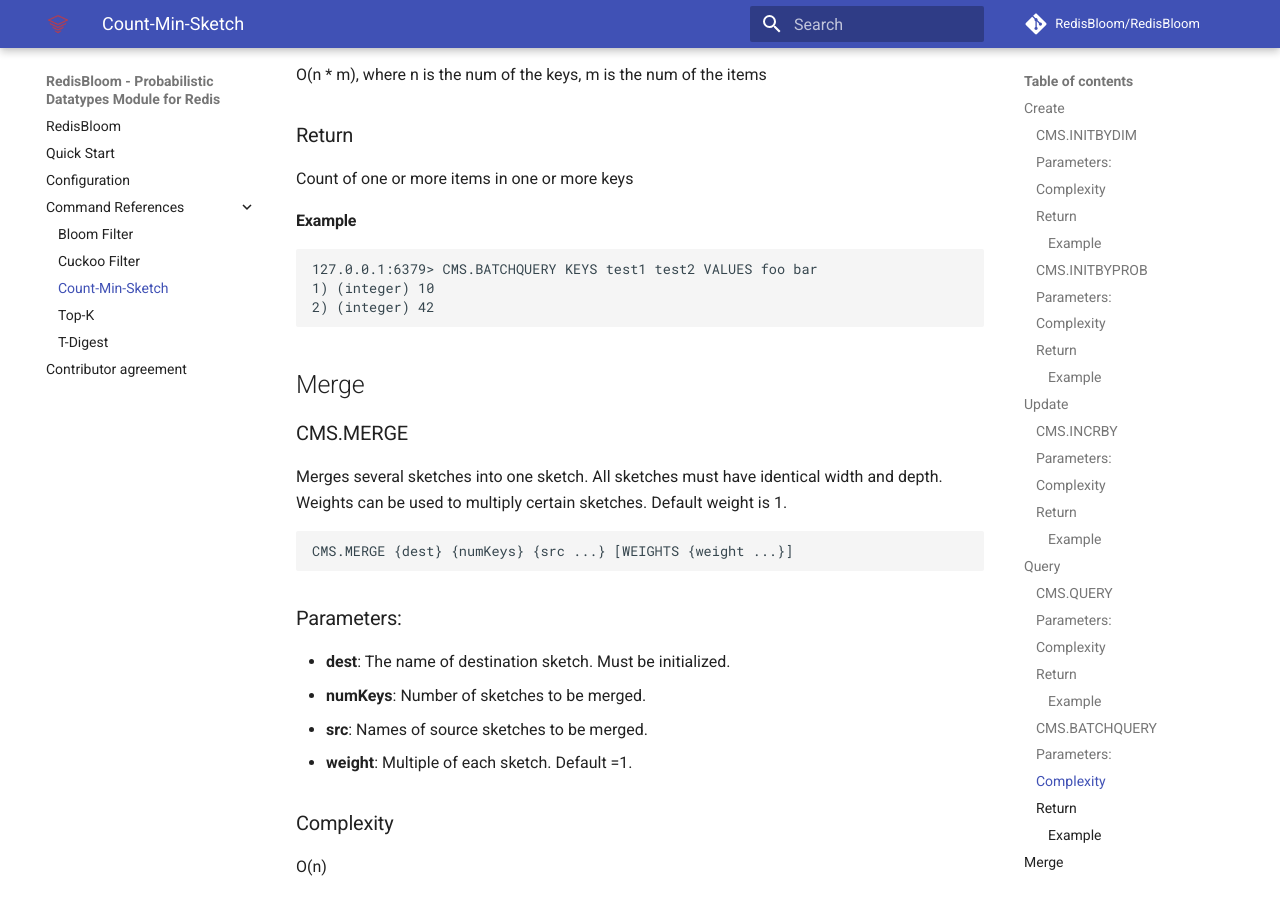
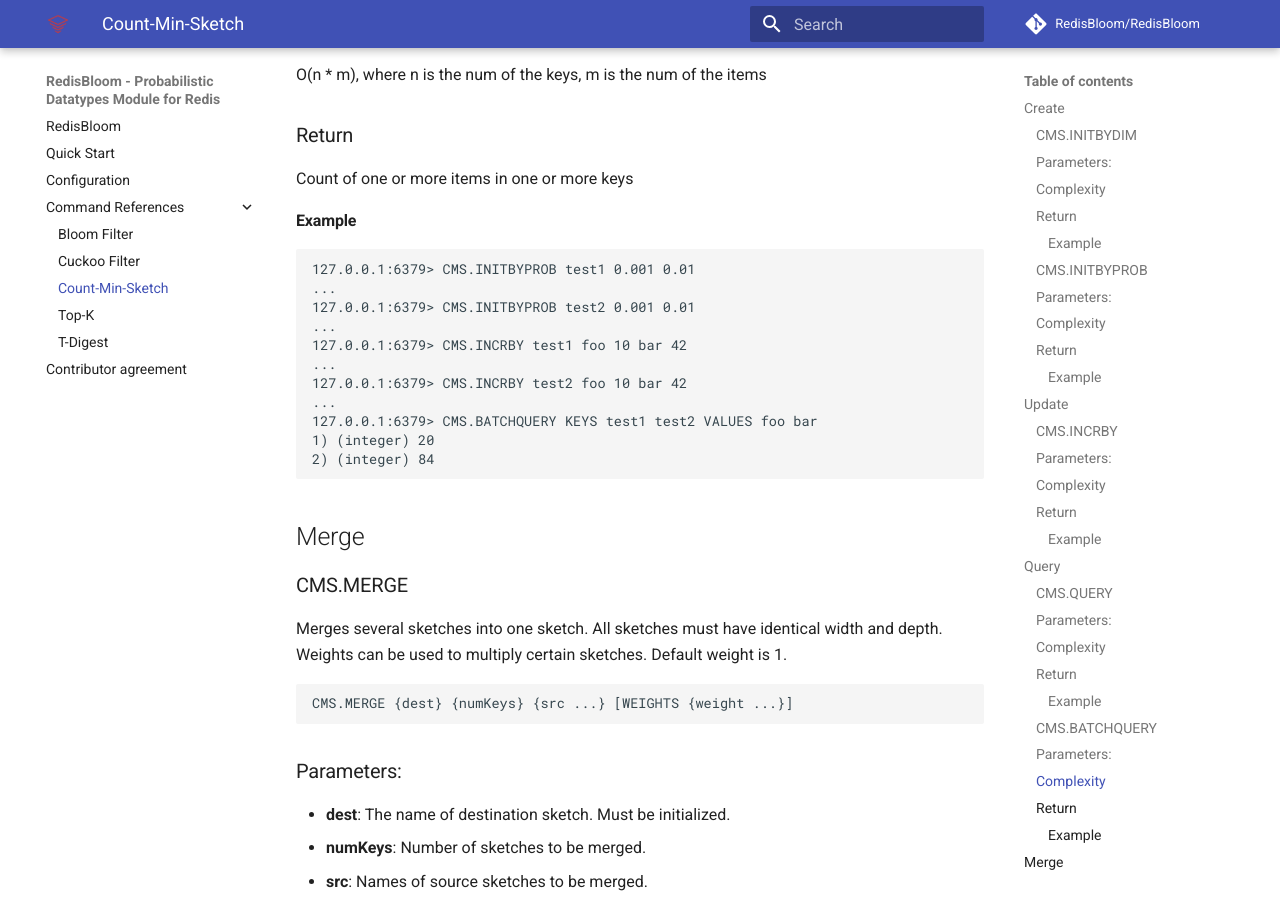
Before and after one commit to RedisBloom/RedisBloom, an MkDocs documentation site: the page built from docs/CountMinSketch_Commands.md, in a window 1280 px wide and 900 px high, scrolled down 3328 px. Built offline with MkDocs 1.6.1 and Material for MkDocs 9.7.7, drawn with Linux system fonts in a browser that asks for light colours; comment, search, counter and statistics services are not loaded.

Commit message:
MOD: ADD DOC

````diff
--- a/docs/CountMinSketch_Commands.md
+++ b/docs/CountMinSketch_Commands.md
@@ -149,9 +149,17 @@
 #### Example
 
 ```
+127.0.0.1:6379> CMS.INITBYPROB test1 0.001 0.01
+...
+127.0.0.1:6379> CMS.INITBYPROB test2 0.001 0.01
+...
+127.0.0.1:6379> CMS.INCRBY test1 foo 10 bar 42
+...
+127.0.0.1:6379> CMS.INCRBY test2 foo 10 bar 42
+...
 127.0.0.1:6379> CMS.BATCHQUERY KEYS test1 test2 VALUES foo bar
-1) (integer) 10
-2) (integer) 42
+1) (integer) 20
+2) (integer) 84
 ```
 
 ## Merge
````
